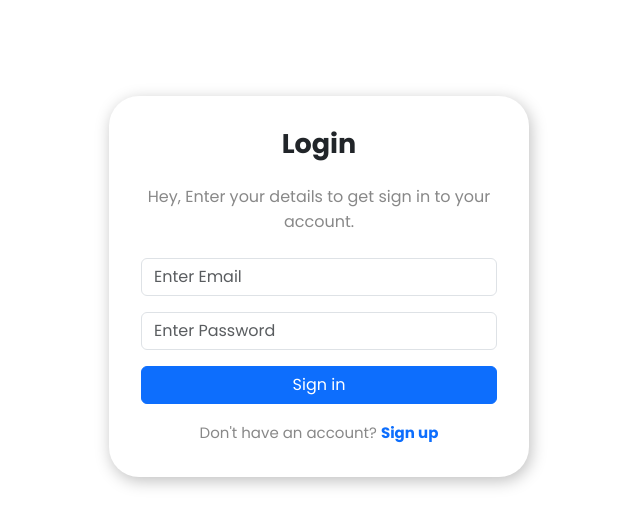
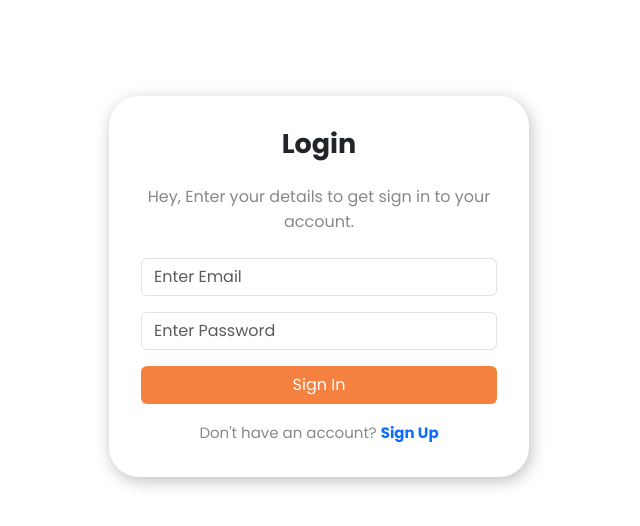
Before and after one commit to ahmed20008/FireSight-Backend, a React (Vite) app in the folder client/: page /login in a window 1280 px wide. Shown: the top 526 px of the page, without its empty margins (321-961 px from the left). Built offline with nearby package versions, Linux system fonts and the light colour scheme.

Commit message:
updated styles of auth page

```diff
--- a/client/src/modules/auth/Login.jsx
+++ b/client/src/modules/auth/Login.jsx
@@ -72,11 +72,13 @@ const Login = () => {
                   </div>
                 </div>
                 <div className="col-md-12 mb-3">
-                  <button className="btn btn-primary w-100" type="submit">Sign in</button>
+                  <button className="btn text-white w-100" style={{ backgroundColor: '#f4813f' }} type="submit">
+                    Sign In
+                  </button>
                 </div>
               </form>
               <div className='text-center'>
-                <p>Don't have an account? <Link to="/register" className='fw-bold'>Sign up</Link></p>
+                <p>Don't have an account? <Link to="/register" className='fw-bold'>Sign Up</Link></p>
               </div>
             </div>
           </div>
--- a/client/src/modules/auth/Register.jsx
+++ b/client/src/modules/auth/Register.jsx
@@ -36,8 +36,8 @@ const Register = () => {
               <form onSubmit={createAccount}>
                 <UserInfo onChange={setUser} />
                 <div className="col-md-12 mb-3">
-                  <button className="btn btn-primary w-100" type='submit'>
-                    Sign up
+                  <button className="btn text-white w-100" style={{ backgroundColor: '#f4813f' }} type='submit'>
+                    Sign Up
                   </button>
                 </div>
                 <div className='text-center'>
```
